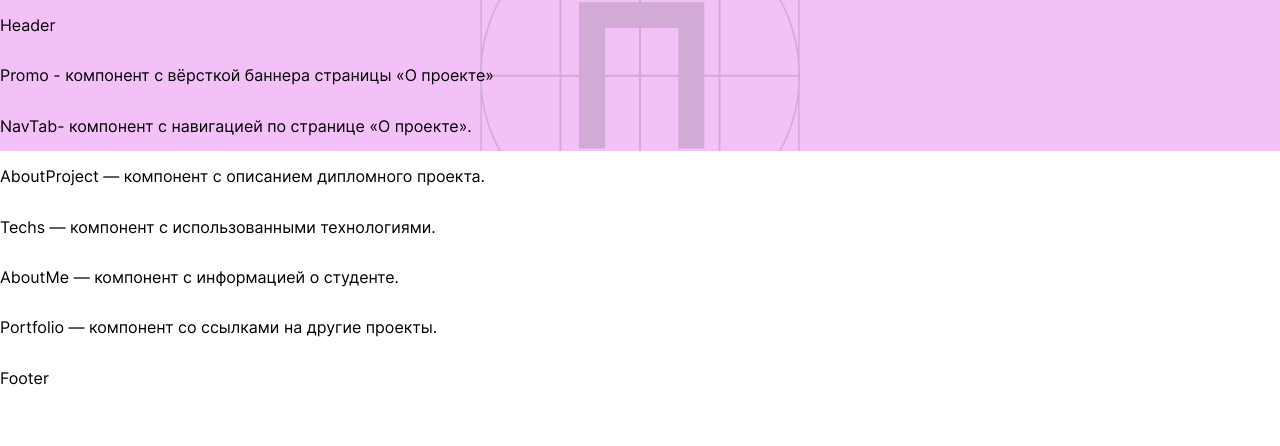
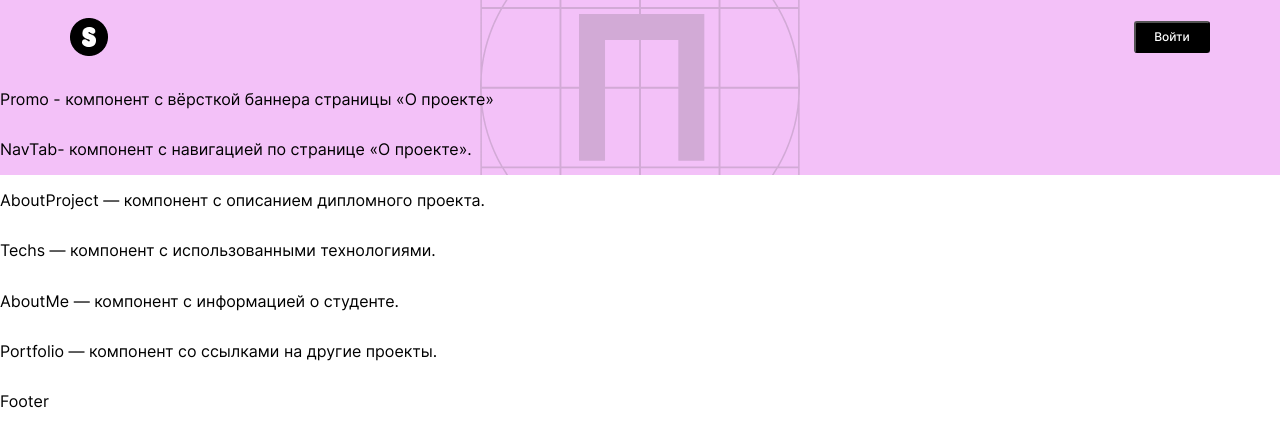
Before and after one commit to proehavshiy/movies-explorer-frontend, a React (Create React App) app: page / in a window 1280 px wide. Shown: the top 446 px of the page. Built offline with nearby package versions, Linux system fonts and the light colour scheme.

Commit message:
feat: layout initial header

```diff
--- a/package.json
+++ b/package.json
@@ -6,6 +6,7 @@
     "@testing-library/jest-dom": "^5.14.1",
     "@testing-library/react": "^11.2.7",
     "@testing-library/user-event": "^12.8.3",
+    "prop-types": "^15.7.2",
     "react": "^17.0.2",
     "react-dom": "^17.0.2",
     "react-router-dom": "^5.3.0",
--- a/src/components/Header/Header.css
+++ b/src/components/Header/Header.css
@@ -1,15 +1,25 @@
 .header {
-
+  height: 74px;
+  padding: 0 70px;
+  background: transparent;
+  display: flex;
+  justify-content: space-between;
+  align-items: center;
 }
 
 @media screen and (max-width: 768px) {
   .header {
-
+    padding: 0 30px;
   }
 }
 
 @media screen and (max-width: 320px) {
   .header {
-
+padding: 0 14px;
   }
 }
+
+.header__logo {
+  width: 38px;
+  height: 38px;
+}
--- a/src/components/Header/Header.js
+++ b/src/components/Header/Header.js
@@ -1,10 +1,13 @@
 import React from 'react';
 import './Header.css';
+import logo from '../../images/logo.png';
+import Button from '../Ui/Button/Button';
 
 function Header() {
   return (
     <div className="header">
-      <p>Header</p>
+      <img className="header__logo" src={logo} alt="лого" />
+      <Button />
     </div>
   );
 }
--- /dev/null
+++ b/src/components/Ui/Button/Button.css
@@ -0,0 +1,23 @@
+.page__button {
+  width: 76px;
+  height: 32px;
+  background: #000000;
+  color: #FFFFFF;
+  border-radius: 3px;
+  font-style: normal;
+  font-weight: 500;
+  font-size: 12px;
+  line-height: 1.33;
+}
+
+@media screen and (max-width: 768px) {
+  .page__button {
+
+  }
+}
+
+@media screen and (max-width: 320px) {
+  .page__button {
+
+  }
+}
--- /dev/null
+++ b/src/components/Ui/Button/Button.js
@@ -0,0 +1,19 @@
+import React from 'react';
+import PropTypes from 'prop-types';
+import './Button.css';
+
+function Button({ text }) {
+  return (
+    <button className="page__button" type="button" aria-label="Кнопка входа">{text}</button>
+  );
+}
+
+Button.propTypes = {
+  text: PropTypes.string,
+};
+
+Button.defaultProps = {
+  text: 'Войти',
+};
+
+export default Button;
```
Also changed, not shown: src/images/logo.png (added), 1 other file (tests, documents, lock files or other folders).
